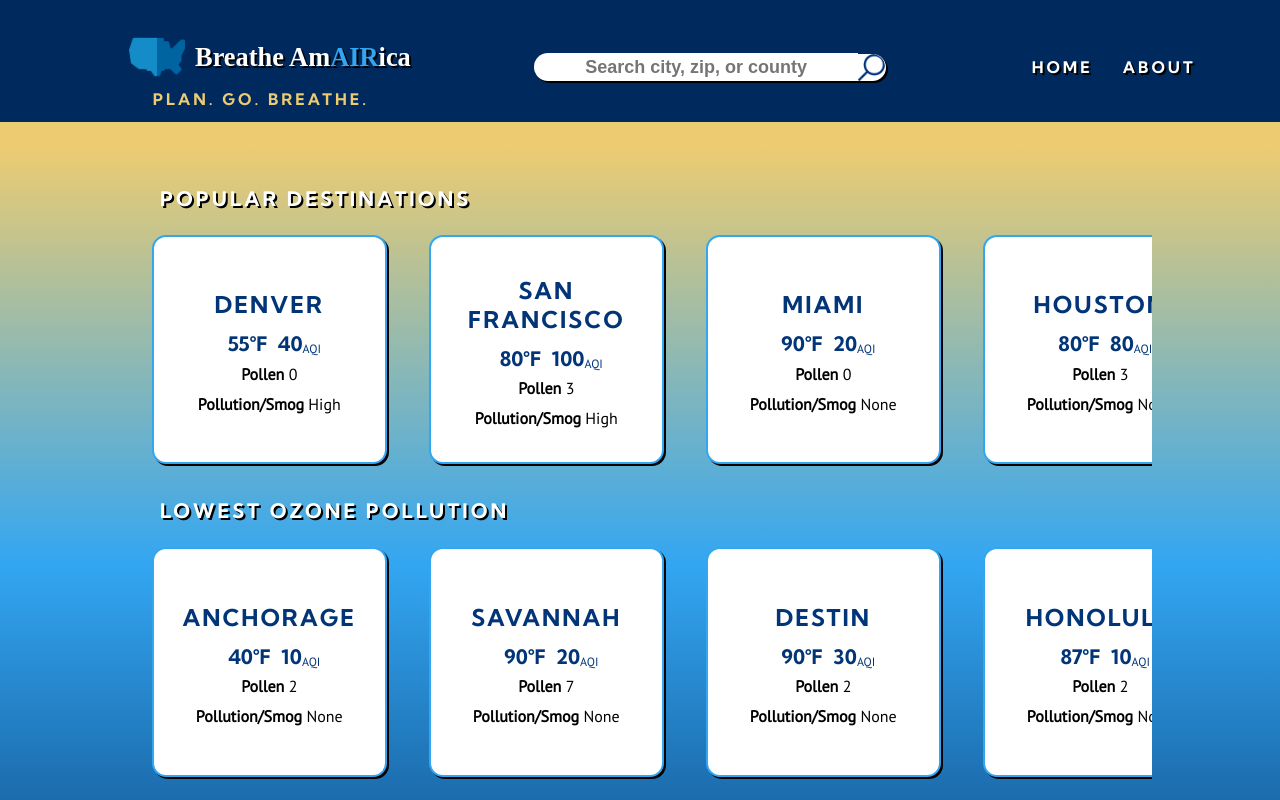
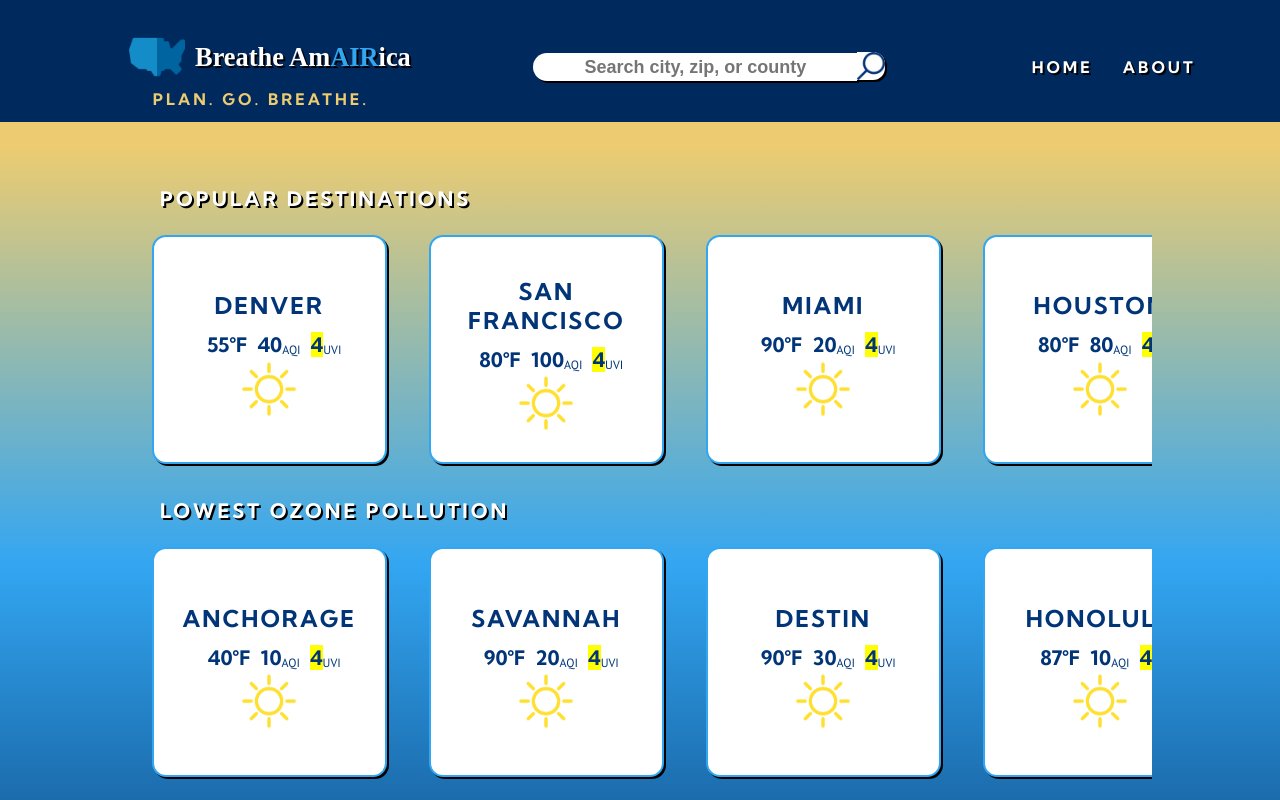
Before and after one commit to leighlars/BreatheAmAIRica, a React (Create React App) app: page / in a window 1280 px wide. Shown: the top 800 px of the page. Built offline with nearby package versions, Linux system fonts and the light colour scheme; a web font is replaced by a local one.

Commit message:
Add icon to card on Home

```diff
--- a/src/Card/Card.scss
+++ b/src/Card/Card.scss
@@ -10,6 +10,9 @@
     width: 225px;
     height: 220px;
     margin: 1.5em;
+    img {
+      width: 4em;
+    }
     &:hover {
       border: 3px solid $goldenrod;
       transform: scale(1.05);
@@ -32,7 +35,7 @@
     .card-air-temp {
       @include rowDisplay();
       align-items: flex-end;
-      .card-temp, .card-air {
+      h3{
         @include headerFont(1.25em);
         color: $darkBlue;
         margin-left: 10px;
@@ -44,4 +47,29 @@
       }
     }
 
+    .card-uvi-low {
+      background: lightgreen;
+      color: white;
+    }
+
+    .card-uvi-moderate {
+      background: yellow;
+      color: white;
+    }
+
+    .card-uvi-high {
+      background: orange;
+      color: white;
+    }
+
+    .card-uvi-very-high {
+      background: red;
+      color: white;
+    }
+
+    .card-uvi-extreme {
+      background: purple;
+      color: white;
+    }
+
   }
--- a/src/Card/Card.tsx
+++ b/src/Card/Card.tsx
@@ -1,6 +1,7 @@
 import React from 'react';
 import { Link } from 'react-router-dom'
 import './Card.scss'
+import clearDay from '../assets/01d.png'
 
 interface CardProps {
   city: {
@@ -13,6 +14,44 @@ interface CardProps {
 }
 
 const Card: React.FC<CardProps> = (props) => {
+
+  const uvIndex = (uvi: number) => {
+    if (uvi <= 2) {
+     return (
+      <h3 className="card-uvi-low">
+       <b>{uvi}</b>{" "}
+      </h3>
+     );
+    } else if (uvi >= 3 && uvi <= 5) {
+     return (
+      <h3 className="card-uvi-moderate">
+       <b>{uvi}</b>
+      </h3>
+     );
+    } else if (uvi === 6 || uvi === 7) {
+     return (
+      <h3 className="card-uvi-high">
+       <b>{uvi}</b>
+      </h3>
+     );
+    } else if (uvi >= 8 && uvi <= 10) {
+     return (
+      <h3 className="card-uvi-very-high">
+       <b>{uvi}</b>
+      </h3>
+     );
+    } else if (uvi >= 11) {
+     return (
+      <h3 className="card-uvi-extreme">
+       <b>{uvi}</b>
+      </h3>
+     );
+    }
+
+  }
+
+
+
   return (
    <Link
     to={`/${props.city.name}`}
@@ -25,13 +64,10 @@ const Card: React.FC<CardProps> = (props) => {
       <h3 className="card-temp">{props.city.temp}&deg;F</h3>
       <h3 className="card-air"><b>{props.city.aqi}</b> </h3>
       <p>AQI</p>
+      {uvIndex(4)}
+      <p>UVI</p>
      </div>
-     <p className="card-pollen">
-      <b>Pollen</b> {props.city.pollen}
-     </p>
-     <p className="card-hazard">
-      <b>Pollution/Smog</b> {props.city.fire}
-     </p>
+     <img src={clearDay} alt='Sun shining' />
     </article>
    </Link>
   );
--- a/src/Home/Home.tsx
+++ b/src/Home/Home.tsx
@@ -10,6 +10,7 @@ import covid from '../assets/covid.png'
 
 
 const Home: React.FC = () => {
+
 	const newsCards = [
   <a
    href="https://www.cdc.gov/coronavirus/2019-ncov/travelers/travel-during-covid19.html"
--- a/src/Search/Search.scss
+++ b/src/Search/Search.scss
@@ -21,10 +21,9 @@
   }
   .search-icon {
     background: white;
-    padding: 1.5%;
-    width: 2em;
-    border-radius: 0 14px 14px 0;
+    width: 2.1em;
+    border-radius: 0 12px 12px 0;
 		box-shadow: 2px 2px black;
-		margin-top: .37em;
+		margin-top: .2em;
   }
 }
--- a/src/helpers/apiCalls.tsx
+++ b/src/helpers/apiCalls.tsx
@@ -21,6 +21,7 @@ export const getWeatherData = async (lat: number, long: number) => {
   const data = await fetch(
     `https://api.openweathermap.org/data/2.5/onecall?lat=${lat}&lon=${long}&appid=${weatherDataKey}`
   )
+
   try {
     const response = await data
     const parseData = await response.json()
```
